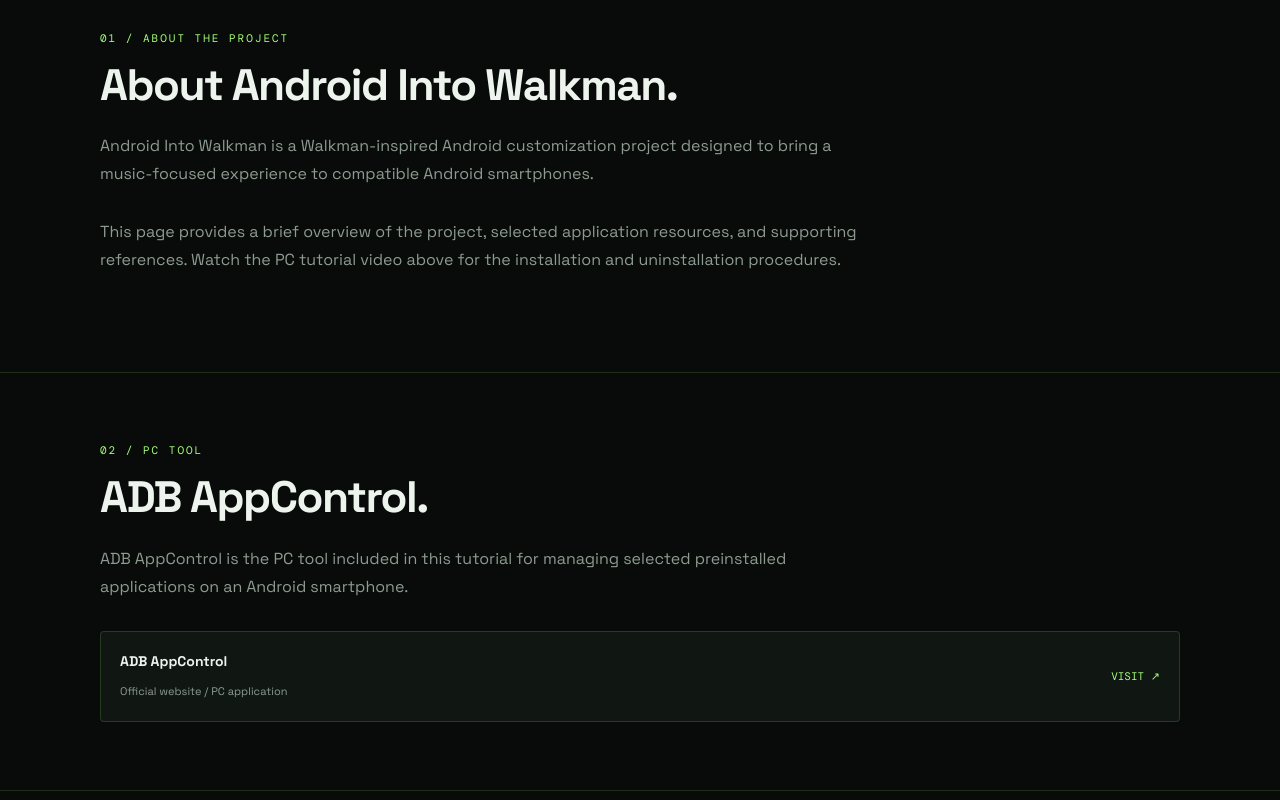
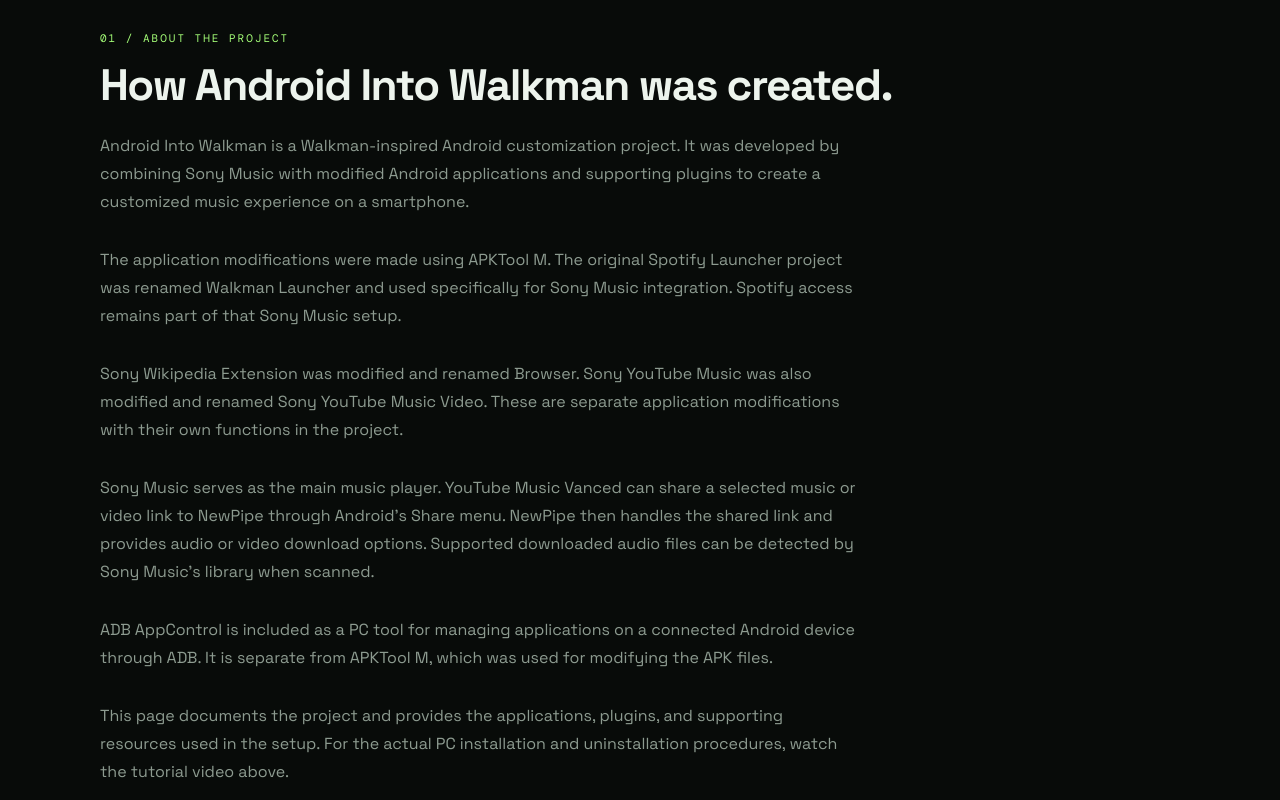
Before and after one commit to DiskarteTechPH/DiskarteTechPH.github.io, a plain HTML site: page pc-tutorial.html in a window 1280 px wide. Shown: the part 1440-2240 px from the top of the page. Drawn offline with nearby package versions, Linux system fonts and the light colour scheme.

Commit message:
Update pc-tutorial.html

```diff
--- a/pc-tutorial.html
+++ b/pc-tutorial.html
@@ -6,7 +6,7 @@
 
   <title>Android Into Walkman — PC Tutorial | DISKARTE TECH PH</title>
 
-  <meta name="description" content="Android Into Walkman PC Tutorial by DISKARTE TECH PH. Discover the project, watch the PC setup process, and find selected applications, plugins, Sony Music resources, and ADB AppControl.">
+  <meta name="description" content="Android Into Walkman PC Tutorial by DISKARTE TECH PH. Discover how the project was created, watch the PC setup process, and find the applications, plugins, Sony Music resources, and ADB AppControl used in the project.">
 
   <meta name="theme-color" content="#080b09">
 
@@ -359,8 +359,8 @@
 
     <p class="hero-description">
       A PC tutorial showing how to turn an Android smartphone
-      into a Walkman-inspired music player, along with selected
-      applications and resources for the setup.
+      into a Walkman-inspired music player, along with the
+      applications and tools used in the setup.
     </p>
 
     <div class="meta mono">
@@ -408,19 +408,54 @@
         01 / ABOUT THE PROJECT
       </div>
 
-      <h2>About Android Into Walkman.</h2>
+      <h2>How Android Into Walkman was created.</h2>
 
       <p class="section-intro">
         Android Into Walkman is a Walkman-inspired Android
-        customization project designed to bring a music-focused
-        experience to compatible Android smartphones.
+        customization project. It was developed by combining
+        Sony Music with modified Android applications and
+        supporting plugins to create a customized music
+        experience on a smartphone.
       </p>
 
       <p class="section-intro">
-        This page provides a brief overview of the project,
-        selected application resources, and supporting references.
-        Watch the PC tutorial video above for the installation
-        and uninstallation procedures.
+        The application modifications were made using APKTool M.
+        The original Spotify Launcher project was renamed
+        Walkman Launcher and used specifically for Sony Music
+        integration. Spotify access remains part of that
+        Sony Music setup.
+      </p>
+
+      <p class="section-intro">
+        Sony Wikipedia Extension was modified and renamed
+        Browser. Sony YouTube Music was also modified and
+        renamed Sony YouTube Music Video. These are separate
+        application modifications with their own functions
+        in the project.
+      </p>
+
+      <p class="section-intro">
+        Sony Music serves as the main music player. YouTube
+        Music Vanced can share a selected music or video link
+        to NewPipe through Android's Share menu. NewPipe then
+        handles the shared link and provides audio or video
+        download options. Supported downloaded audio files
+        can be detected by Sony Music's library when scanned.
+      </p>
+
+      <p class="section-intro">
+        ADB AppControl is included as a PC tool for managing
+        applications on a connected Android device through ADB.
+        It is separate from APKTool M, which was used for
+        modifying the APK files.
+      </p>
+
+      <p class="section-intro">
+        This page documents the project and provides the
+        applications, plugins, and supporting resources used
+        in the setup. For the actual PC installation and
+        uninstallation procedures, watch the tutorial video
+        above.
       </p>
 
     </div>
@@ -533,7 +568,7 @@
             <strong>YouTube Music Plugin ReVanced (2025)</strong>
             <small>MEGA archive</small>
           </div>
-          <a href="https://mega.nz/file/ldpFEBpR#DnD0tr342oBE5YHwZAhWaADJ922xDcJ421wVgjjWA9c"
+          <a href="https://mega.nz/file/ldpFEBpR#DnD0tr342oBE5YHwZAhADJ922xDcJ421wVgjjWA9c"
              target="_blank" rel="noopener noreferrer">MEGA ↗</a>
         </div>
 
```
